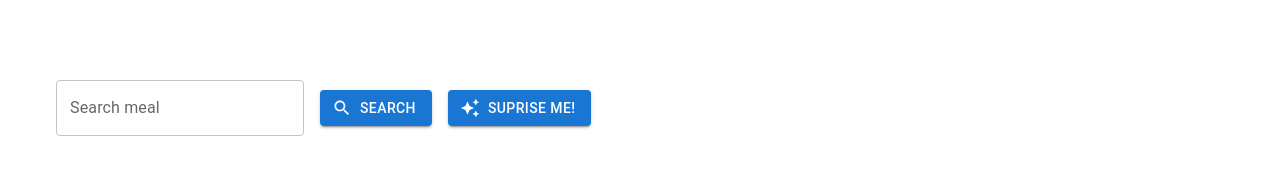
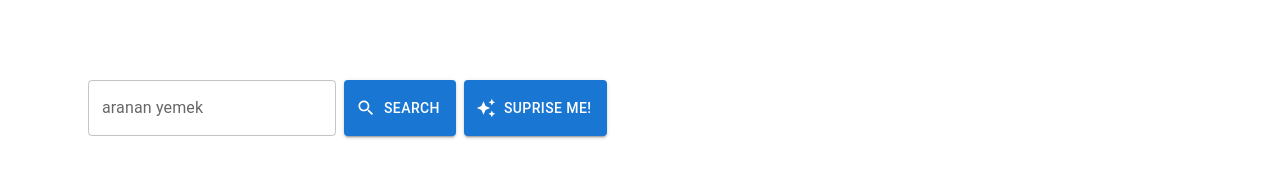
Before and after one commit to munevverozhan/meal-app, a React (Create React App) app: page / in a window 1280 px wide. Shown: the top 182 px of the page. Built offline with nearby package versions, Linux system fonts and the light colour scheme; no server answers.

Commit message:
search islemi tamamlandi, resmin uzerine tiklayinca modal acilmasi ve tiklanan ogenin ozelliklerinin listelenmesi islemi yapildi.

```diff
--- a/src/App.js
+++ b/src/App.js
@@ -1,15 +1,18 @@
 import Favorites from "./components/Favorites";
 import Meals from "./components/Meals";
-import Search from "./components/Search";
-import Modal from "./components/Modal";
+import ModalComponent from "./components/ModalComponent";
+import SearchComponent from "./components/SearchComponent";
+import { useGlobalContext } from "./context";
 
 function App() {
+  const { showModal } = useGlobalContext()
   return (
     <>
-      {/* <Search />
+      <SearchComponent />
+      {/*
       <Favorites /> */}
       <Meals />
-      {/* <Modal /> */}
+      {showModal && <ModalComponent />}
     </>
   );
 }
--- a/src/assets/style.css
+++ b/src/assets/style.css
@@ -7,10 +7,14 @@
 }
 
 .header {
-  margin: 5rem 10rem 2rem 10rem;
   display: flex;
   align-items: center;
-  gap: 2rem;
+}
+
+.header form {
+  display: flex;
+  flex-wrap: wrap;
+  gap: .5rem;
 }
 
 .container {
@@ -61,6 +65,45 @@ h3 {
   cursor: pointer;
 }
 
+.MuiBox-root {
+  position: absolute;
+  top: 20%;
+  left: 25%;
+  width: 80vw;
+  max-width: 800px;
+  height: 350px;
+  padding: 3rem;
+  background: linear-gradient(176deg, rgb(255 195 192 / 72%), rgb(19 103 142 / 91%));
+  border-radius: 8px;
+  overflow: scroll;
+
+}
+
+.css-i9fmh8-MuiBackdrop-root-MuiModal-backdrop {
+  background-color: rgb(0 0 0 / 83%) !important;
+}
+
+#modal-title {
+  display: flex;
+  justify-content: space-between;
+  text-transform: uppercase;
+  font-size: 40px;
+  color: rgb(6, 54, 135);
+  font-family:Cambria, Cochin, Georgia, Times, 'Times New Roman', serif;
+  font-weight: 700;
+  align-items: center;
+}
+#modal-description{
+  font-size: 20px;
+  font-family:Cambria, Cochin, Georgia, Times, 'Times New Roman', serif;
+  line-height: 2rem;
+}
+.modal-close-btn{
+  height: 35px;
+}
+.modal-close-btn:hover{
+  background-color: rgb(203, 50, 50) !important;
+}
 .loader {
   position: relative;
   width: 48px;
@@ -86,9 +129,6 @@ h3 {
 @media screen and (min-width:150px) {
   .header {
     margin: 1rem;
-    flex-direction: column;
-    flex-wrap: wrap;
-    gap: 1rem;
   }
 
   .favorites-container {
@@ -103,8 +143,8 @@ h3 {
 
 @media screen and (min-width:786px) {
   .header {
-    margin: 5rem 3rem 3rem 3rem;
     flex-direction: row;
+    margin: 5rem;
   }
 
   .favorites-container {
@@ -117,6 +157,10 @@ h3 {
 }
 
 @media screen and (min-width:1243px) {
+  .header {
+    margin: 5rem;
+  }
+
   .favorites-container {
     height: 250px;
   }
--- a/src/components/Meals.js
+++ b/src/components/Meals.js
@@ -1,23 +1,14 @@
-import { useContextProvider } from "../context"
-import { Button, Card, CardActions, CardContent, CardHeader, CardMedia, IconButton, Skeleton, TextField, Typography } from "@mui/material"
+import { useGlobalContext } from "../context"
+import { Card, CardActions, CardHeader, CardMedia, IconButton } from "@mui/material"
 import FavoriteIcon from "@mui/icons-material/Favorite"
-import AutoAwesomeIcon from '@mui/icons-material/AutoAwesome';
-
 import '../assets/style.css'
-import { Search } from "@mui/icons-material"
-
 
 const Meals = () => {
-    const { meals, loading } = useContextProvider()
-
+    const { meals, loading, selectMeal } = useGlobalContext()
+    console.log(meals)
     console.log(loading)
     return (
         <>
-            <div className="header">
-                <TextField id="outlined-basic" label="Search meal" variant="outlined" />
-                <Button variant="contained" startIcon={<Search />}>SEARCH</Button>
-                <Button variant="contained" startIcon={<AutoAwesomeIcon />}>SUPRISE ME!</Button>
-            </div>
             <div className="favorites-container">
                 <h3>Favorites</h3>
                 <h3>Favorites</h3>
@@ -38,6 +29,7 @@ const Meals = () => {
                                             sx={{ height: 200 }}
                                             image={item.strMealThumb}
                                             title={item.strMeal}
+                                            onClick={() => selectMeal(item.idMeal)}
                                         />
 
                                         <CardActions>
--- a/src/components/Modal.js
+++ /dev/null
@@ -1,8 +0,0 @@
-const Modal = () => {
-    return (
-        <>
-        <h1>Modal</h1>
-        </>
-    )
-}
-export default Modal
--- /dev/null
+++ b/src/components/ModalComponent.js
@@ -0,0 +1,32 @@
+import { Typography, Box, Button } from "@mui/material"
+import { useGlobalContext } from "../context"
+import Modal from '@mui/material/Modal'
+import CloseIcon from '@mui/icons-material/Close'
+
+const ModalComponent = () => {
+    const { showModal, selectedMeal,handleClose } = useGlobalContext()
+
+
+
+    return (
+        <>
+            <Modal
+                open={showModal}
+                aria-labelledby="modal-title"
+                aria-describedby="modal-description"
+            >
+                <Box>
+                    <Typography id="modal-title" >
+                        {selectedMeal.strMeal}
+                        <Button className="modal-close-btn" variant="contained" startIcon={<CloseIcon />} onClick={handleClose}>close</Button>
+                    </Typography>
+                    <Typography id="modal-description" sx={{ mt: 2 }}>
+                        {selectedMeal.strInstructions}
+                    </Typography>
+                </Box>
+
+            </Modal>
+        </>
+    )
+}
+export default ModalComponent
--- a/src/components/Search.js
+++ /dev/null
@@ -1,8 +0,0 @@
-const Search = ()=>{
-    return (
-        <>
-        <h1>Search</h1>
-        </>
-    )
-}
-export default Search
--- /dev/null
+++ b/src/components/SearchComponent.js
@@ -0,0 +1,37 @@
+import { useGlobalContext } from "../context";
+import AutoAwesomeIcon from '@mui/icons-material/AutoAwesome';
+import { Button, TextField } from "@mui/material";
+import { Search } from "@mui/icons-material";
+import { useState } from "react";
+
+const SearchComponent = () => {
+    const { setSearchTermFunction,fetchRandomMeal } = useGlobalContext()
+    const [text, setText] = useState('')
+
+    const handleChange = (e) => {
+        setText(e.target.value)
+    }
+    const handleSubmit = (e) => {
+        e.preventDefault();
+        if(text){
+            setSearchTermFunction(text)
+        }
+    }
+    const handleRandomMeal = ()=>{
+        setSearchTermFunction('');
+        setText('');
+        fetchRandomMeal();
+    }
+    return (
+        <>
+            <div className="header">
+                <form onSubmit={handleSubmit}>
+                    <TextField id="otulined-basic" type="text" value={text} onChange={handleChange} label="aranan yemek" variant="outlined"/>
+                    <Button type="submit" variant="contained" startIcon={<Search/>}>SEARCH</Button>
+                    <Button type="button" variant="contained" startIcon={<AutoAwesomeIcon />} onClick={handleRandomMeal}>SUPRISE ME!</Button>
+                </form>
+            </div>
+        </>
+    )
+}
+export default SearchComponent
--- a/src/context.js
+++ b/src/context.js
@@ -1,14 +1,17 @@
 import { createContext, useContext, useState, useEffect } from 'react'
 import { share } from "./share"
-const allMealsUrl = 'search.php?s=k'
+const allMealsUrl = 'search.php?s='
 const randomMealUrl = 'random.php'
-
 
 export const context = createContext();
 
 const Provider = ({ children }) => {
     const [meals, setMeals] = useState([])
     const [loading, setLoading] = useState(false)
+    const [searchTerm, setSearchTerm] = useState('')
+    const [showModal, setShowModal] = useState(false)
+    const [selectedMeal, setSelectedMeal] = useState(null)
+    const [favorites,setFavorites]=useState([])
 
     const fetchMeals = async (url) => {
         setLoading(true)
@@ -17,7 +20,7 @@ const Provider = ({ children }) => {
             if (response?.data?.meals) {
                 setMeals(response);
             }
-            else{
+            else {
                 setMeals([])
             }
         } catch (error) {
@@ -30,16 +33,38 @@ const Provider = ({ children }) => {
         fetchMeals(allMealsUrl)
     }, [])
 
+    useEffect(() => {
+        if (!searchTerm) return
+        fetchMeals(`${allMealsUrl}${searchTerm}`)
+    }, [searchTerm])
+
+    const setSearchTermFunction = (text) => {
+        setSearchTerm(text)
+    }
+    const fetchRandomMeal = () => {
+        fetchMeals(randomMealUrl)
+    }
+    const selectMeal = (idMeal, favoriteMeal) => {
+        let meal;
+        meal = (meals?.data?.meals).find((meal) => meal.idMeal === idMeal)
+        setSelectedMeal(meal)
+        setShowModal(true)
+        console.log(meal)
+    }
+    const handleClose = () => {
+        setShowModal(false)
+    }
+
     return (
         <>
-            <context.Provider value={{ meals, loading }}>
+            <context.Provider value={{ meals, loading, setSearchTermFunction, fetchRandomMeal, showModal, selectMeal, selectedMeal ,handleClose}}>
                 {children}
             </context.Provider>
         </>
     )
 }
 
-export const useContextProvider = () => {
+export const useGlobalContext = () => {
     return useContext(context)
 }
 
```
